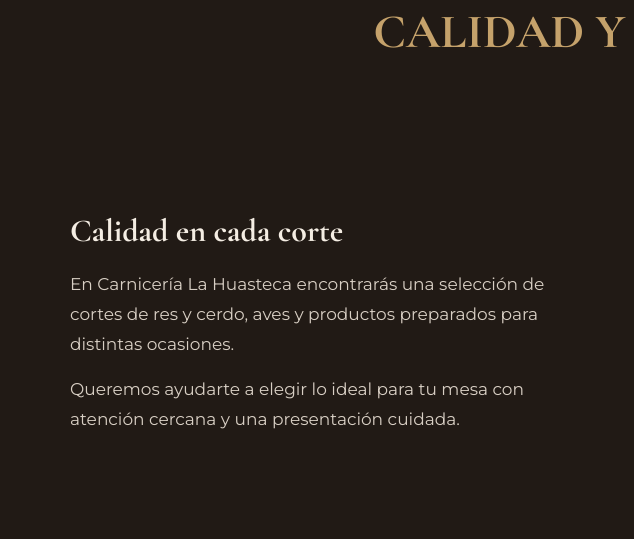
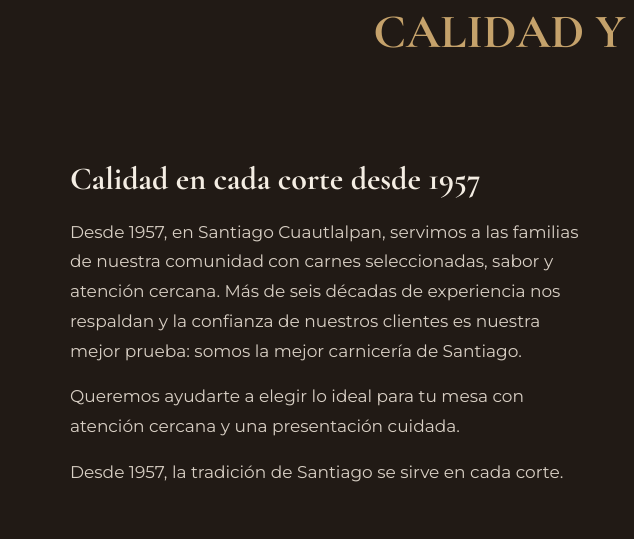
Before and after one commit to vicmanue-spec/lahuasteca, a plain HTML site: page index.html in a window 1280 px wide. Shown: the part 997-1536 px from the top of the page, 0-634 px from the left. Drawn offline with nearby package versions, Linux system fonts and the light colour scheme.

Commit message:
Add 1957 story and favicon
Updated the quality section with the 1957 story and slogan, and added the business logo as the favicon.

Co-authored-by: Copilot <223556219+Copilot@users.noreply.github.com>

```diff
--- a/index.html
+++ b/index.html
@@ -3,7 +3,7 @@
 <head>
     <meta charset="UTF-8">
     <meta name="viewport" content="width=device-width, initial-scale=1.0">
-    <title>Carnicería La Huasteca - Menú Premium</title>
+    <title>Carnicería La Huasteca - Menú Premium</title><link rel="icon" type="image/png" href="assets/fotos/logo.png?v=1957"><link rel="apple-touch-icon" href="assets/fotos/logo.png?v=1957">
 
     <link rel="preconnect" href="https://fonts.googleapis.com">
     <link rel="preconnect" href="https://fonts.gstatic.com" crossorigin>
@@ -43,9 +43,9 @@
 
         <div class="bloque-zigzag-fila">
             <div class="caja-texto-historia">
-                <h3>Calidad en cada corte</h3>
-                <p>En Carnicería La Huasteca encontrarás una selección de cortes de res y cerdo, aves y productos preparados para distintas ocasiones.</p>
-                <p>Queremos ayudarte a elegir lo ideal para tu mesa con atención cercana y una presentación cuidada.</p>
+                <h3>Calidad en cada corte desde 1957</h3>
+                <p>Desde 1957, en Santiago Cuautlalpan, servimos a las familias de nuestra comunidad con carnes seleccionadas, sabor y atención cercana. Más de seis décadas de experiencia nos respaldan y la confianza de nuestros clientes es nuestra mejor prueba: somos la mejor carnicería de Santiago.</p>
+                <p>Queremos ayudarte a elegir lo ideal para tu mesa con atención cercana y una presentación cuidada.</p><p class="eslogan-tradicion">Desde 1957, la tradición de Santiago se sirve en cada corte.</p>
             </div>
             <div class="caja-imagen-bloque">
                 <div class="fondo-blob-fluido blob-azul"></div>
```
